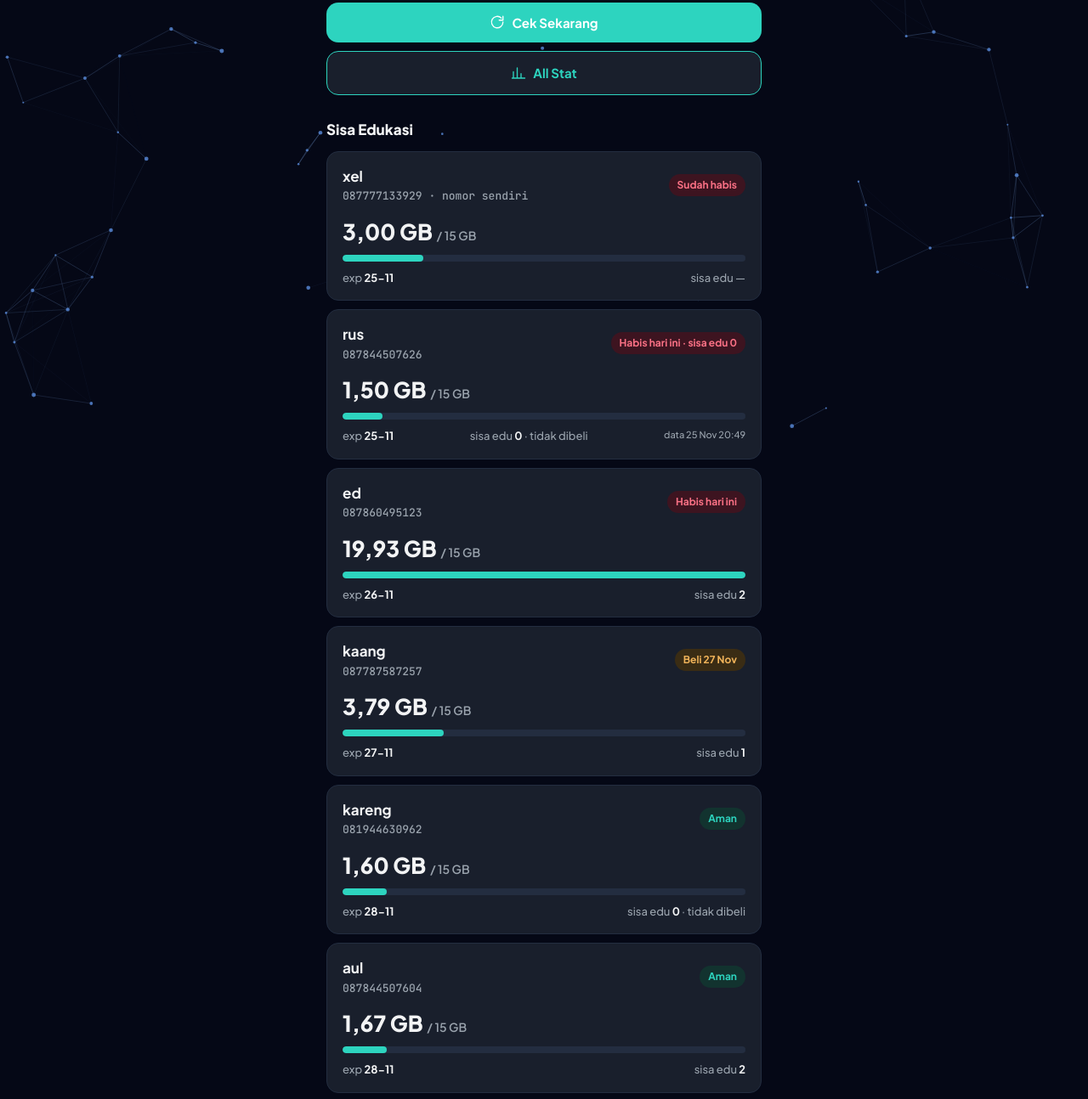
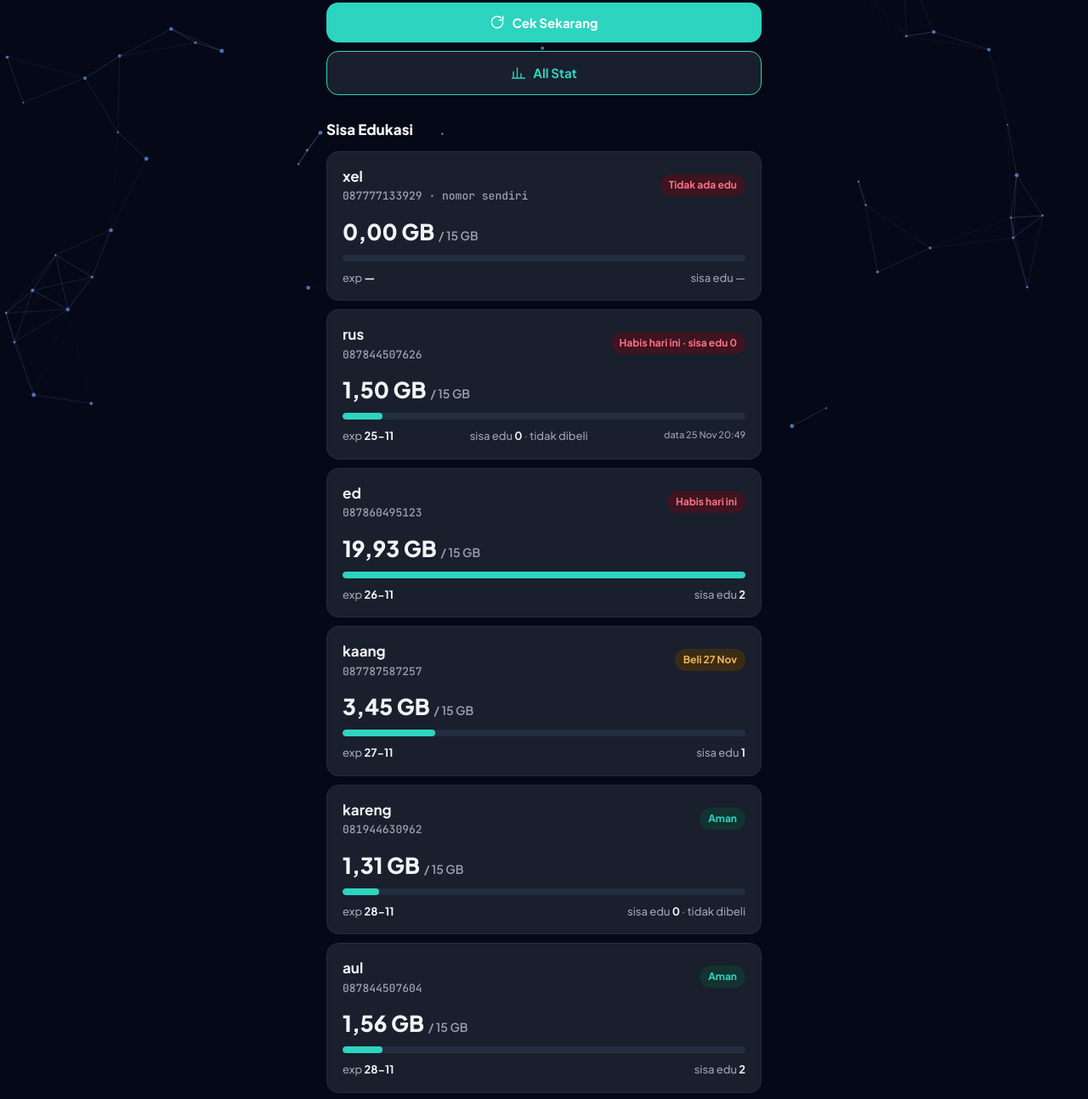
Before and after one commit to xalxelxal/mail, a plain HTML site: page kuota.html in a window 1280 px wide. Shown: the part 294-1588 px from the top of the page at 85% size. Drawn offline with Linux system fonts and the light colour scheme.

Commit message:
Update dashboard kuota: data edu stat 26 Nov 2026 02:00 WITA

```diff
--- a/kuota.html
+++ b/kuota.html
@@ -92,7 +92,7 @@
     <canvas id="bg-net" aria-hidden="true"></canvas>
     <main class="wrap">
       <h1>Kuota XL</h1>
-      <p class="sub">Terakhir diperbarui: <code>26 Nov 2026, 01:00 WITA</code><br>Paket XL Xtra Edukasi 15GB · 7 hari · Rp7.753/paket</p>
+      <p class="sub">Terakhir diperbarui: <code>26 Nov 2026, 02:00 WITA</code><br>Paket XL Xtra Edukasi 15GB · 7 hari · Rp7.753/paket</p>
 
       <div class="summary">
         <div class="sum">
@@ -130,11 +130,11 @@
               <div class="name">xel</div>
               <div class="phone">087777133929 · nomor sendiri</div>
             </div>
-            <span class="badge badge--off">Sudah habis</span>
+            <span class="badge badge--off">Tidak ada edu</span>
           </div>
-          <div class="gb">3,00 GB <small>/ 15 GB</small></div>
-          <div class="bar"><i style="width:20%"></i></div>
-          <div class="meta"><span>exp <b>25-11</b></span><span>sisa edu —</span></div>
+          <div class="gb">0,00 GB <small>/ 15 GB</small></div>
+          <div class="bar"><i style="width:0%"></i></div>
+          <div class="meta"><span>exp <b>—</b></span><span>sisa edu —</span></div>
         </div>
 
         <div class="card">
@@ -171,8 +171,8 @@
             </div>
             <span class="badge badge--warn">Beli 27 Nov</span>
           </div>
-          <div class="gb">3,79 GB <small>/ 15 GB</small></div>
-          <div class="bar"><i style="width:25%"></i></div>
+          <div class="gb">3,45 GB <small>/ 15 GB</small></div>
+          <div class="bar"><i style="width:23%"></i></div>
           <div class="meta"><span>exp <b>27-11</b></span><span>sisa edu <b>1</b></span></div>
         </div>
 
@@ -184,8 +184,8 @@
             </div>
             <span class="badge badge--ok">Aman</span>
           </div>
-          <div class="gb">1,60 GB <small>/ 15 GB</small></div>
-          <div class="bar"><i style="width:11%"></i></div>
+          <div class="gb">1,31 GB <small>/ 15 GB</small></div>
+          <div class="bar"><i style="width:9%"></i></div>
           <div class="meta"><span>exp <b>28-11</b></span><span>sisa edu <b>0</b> · tidak dibeli</span></div>
         </div>
 
@@ -197,8 +197,8 @@
             </div>
             <span class="badge badge--ok">Aman</span>
           </div>
-          <div class="gb">1,67 GB <small>/ 15 GB</small></div>
-          <div class="bar"><i style="width:11%"></i></div>
+          <div class="gb">1,56 GB <small>/ 15 GB</small></div>
+          <div class="bar"><i style="width:10%"></i></div>
           <div class="meta"><span>exp <b>28-11</b></span><span>sisa edu <b>2</b></span></div>
         </div>
 
@@ -225,7 +225,7 @@
         <div class="row"><span class="d">Total</span><span class="a">3 paket · <b>Rp23.259</b> · saldo Rp62.494 · <b>cukup</b></span></div>
       </div>
 
-      <p class="foot">Tanggal exp dari bot (UTC, sehari lebih awal dari WITA). Data xel, asror, kareng, kaang, ed, aul dari cek langsung API jam 01:00; rus dari bot Telegram hari ini jam 20:49 — belum login di bot, jadi tidak ikut cek langsung. Halaman ini diperbarui tiap kali cek edu / edu stat dijalankan.</p>
+      <p class="foot">Tanggal exp dari bot (UTC, sehari lebih awal dari WITA). Data xel, asror, kareng, kaang, ed, aul dari cek langsung API jam 02:00; rus dari bot Telegram hari ini jam 20:49 — belum login di bot, jadi tidak ikut cek langsung. Halaman ini diperbarui tiap kali cek edu / edu stat dijalankan.</p>
 
       <a class="back" href="./">← Kembali ke menu</a>
     </main>
```
Also changed, not shown: allstat.html (+7 -7 lines).
